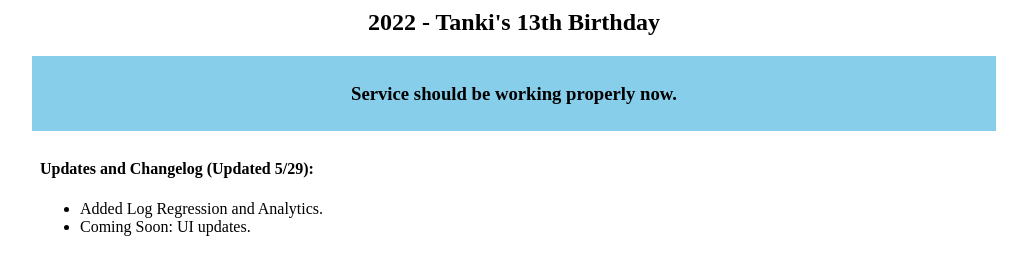
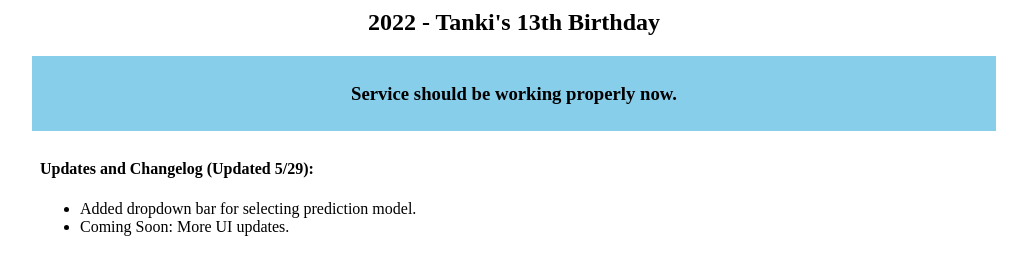
Before and after one commit to evesdropper/fund-vis, a Flask app: page / in a window 1280 px wide. Shown: the part 71-328 px from the top of the page, without its empty margins (126-1153 px from the left). Run offline with Flask 2, Linux system fonts and the light colour scheme; data that the repository does not hold is empty.

Commit message:
small changes to index.html

```diff
--- a/src/templates/index.html
+++ b/src/templates/index.html
@@ -27,8 +27,8 @@
     </div>
     <div class="news"><h4>Updates and Changelog (Updated 5/29):</h4>
         <ul>
-            <li>Added Log Regression and Analytics.</li>
-            <li>Coming Soon: UI updates.</li>
+            <li>Added dropdown bar for selecting prediction model.</li>
+            <li>Coming Soon: More UI updates.</li>
         </ul>
     </div>
 </header>
```
